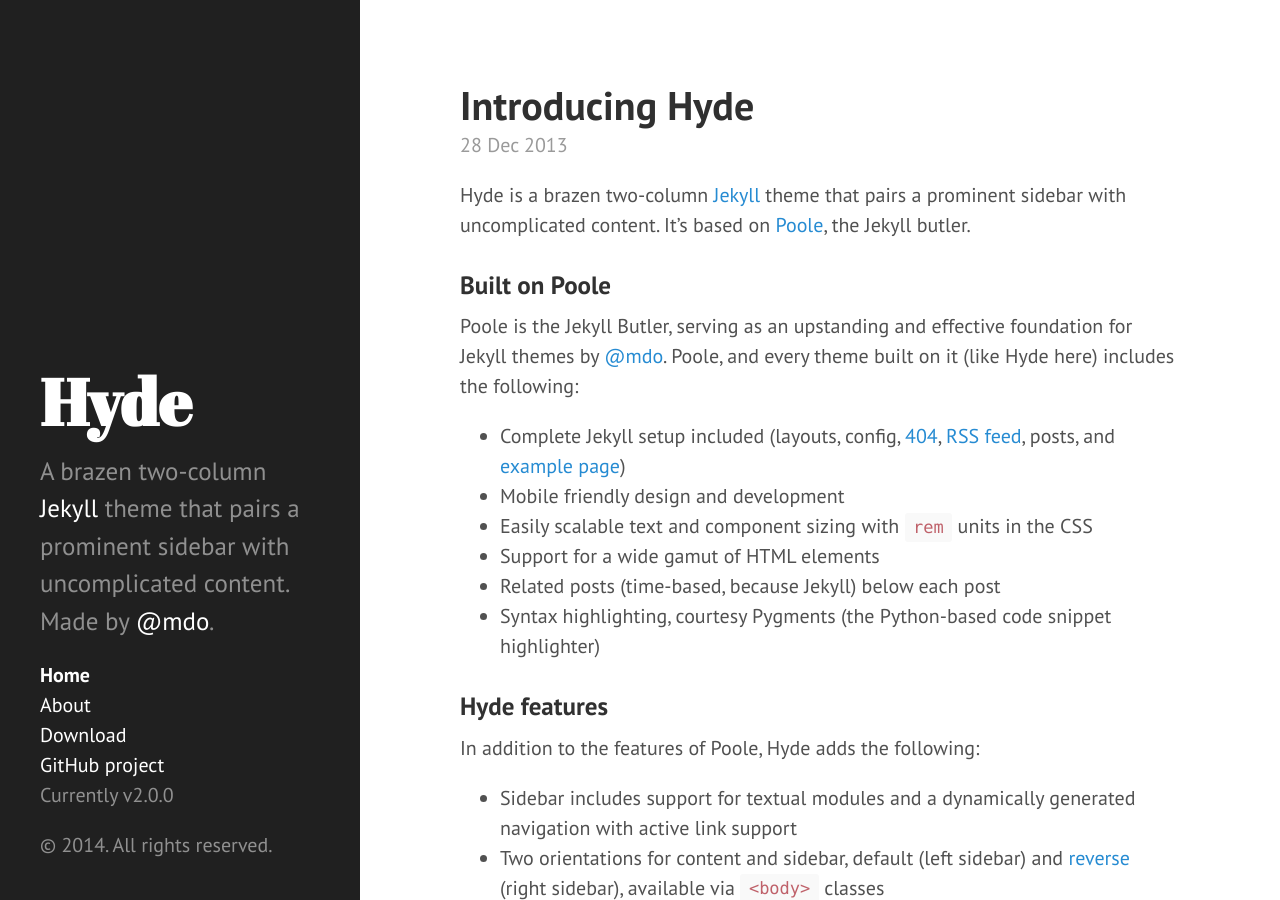
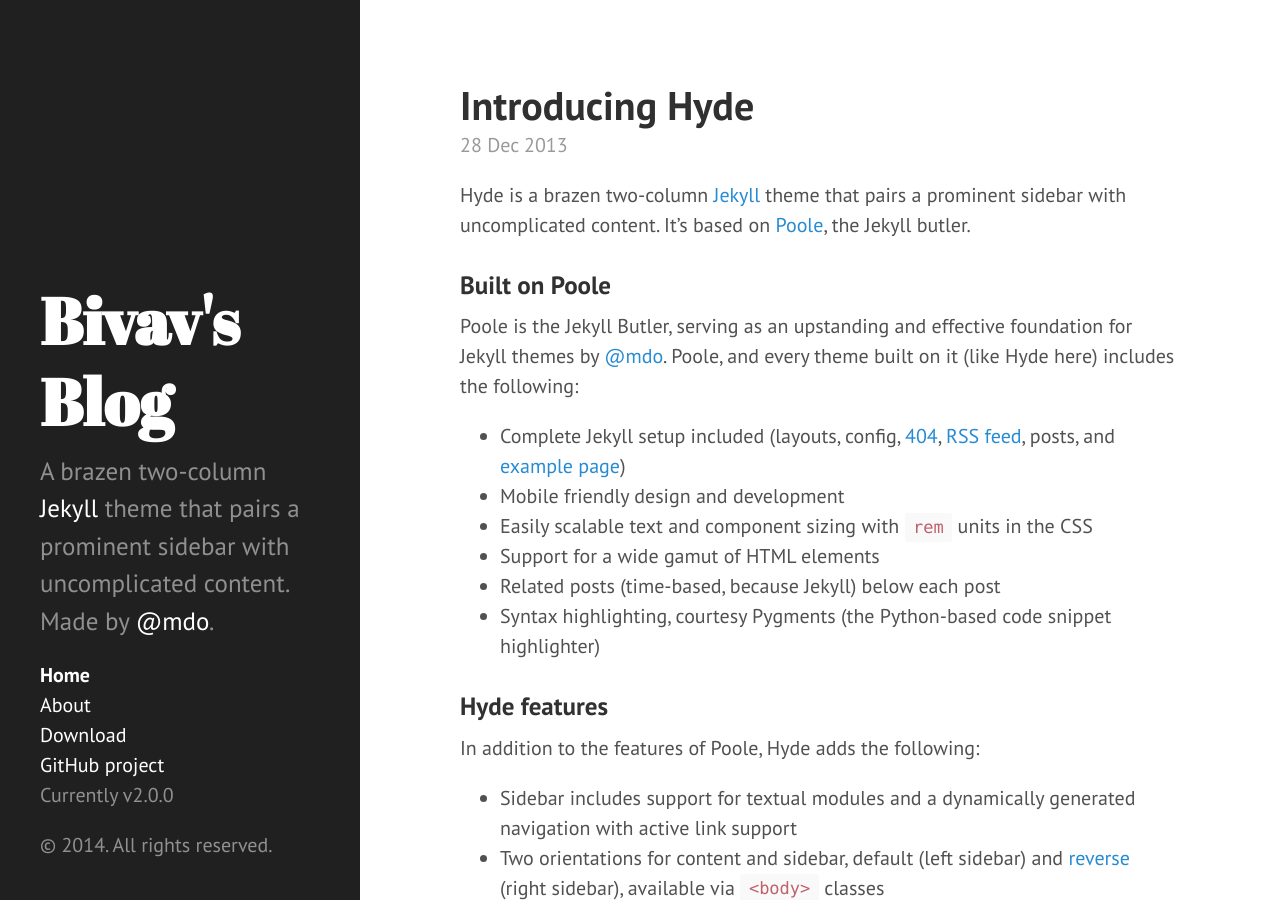
Before and after one commit to bivav/bivav.github.io, a Jekyll site: the page built from index.html, in a window 1280 px wide and 900 px high. Built offline with Jekyll 4.4.1, drawn with Linux system fonts in a browser that asks for light colours; Markdown is read by kramdown in place of the engine named in the settings; the list of posts is cut into pages by our own code.

Commit message:
Update _config.yml

```diff
--- a/_config.yml
+++ b/_config.yml
@@ -6,7 +6,7 @@
 permalink:        pretty
 
 # Setup
-title:            Hyde
+title:            Bivav's Blog
 tagline:          'A Jekyll theme'
 description:      'A brazen two-column <a href="http://jekyllrb.com" target="_blank">Jekyll</a> theme that pairs a prominent sidebar with uncomplicated content. Made by <a href="https://twitter.com/mdo" target="_blank">@mdo</a>.'
 url:              http://hyde.getpoole.com
```
